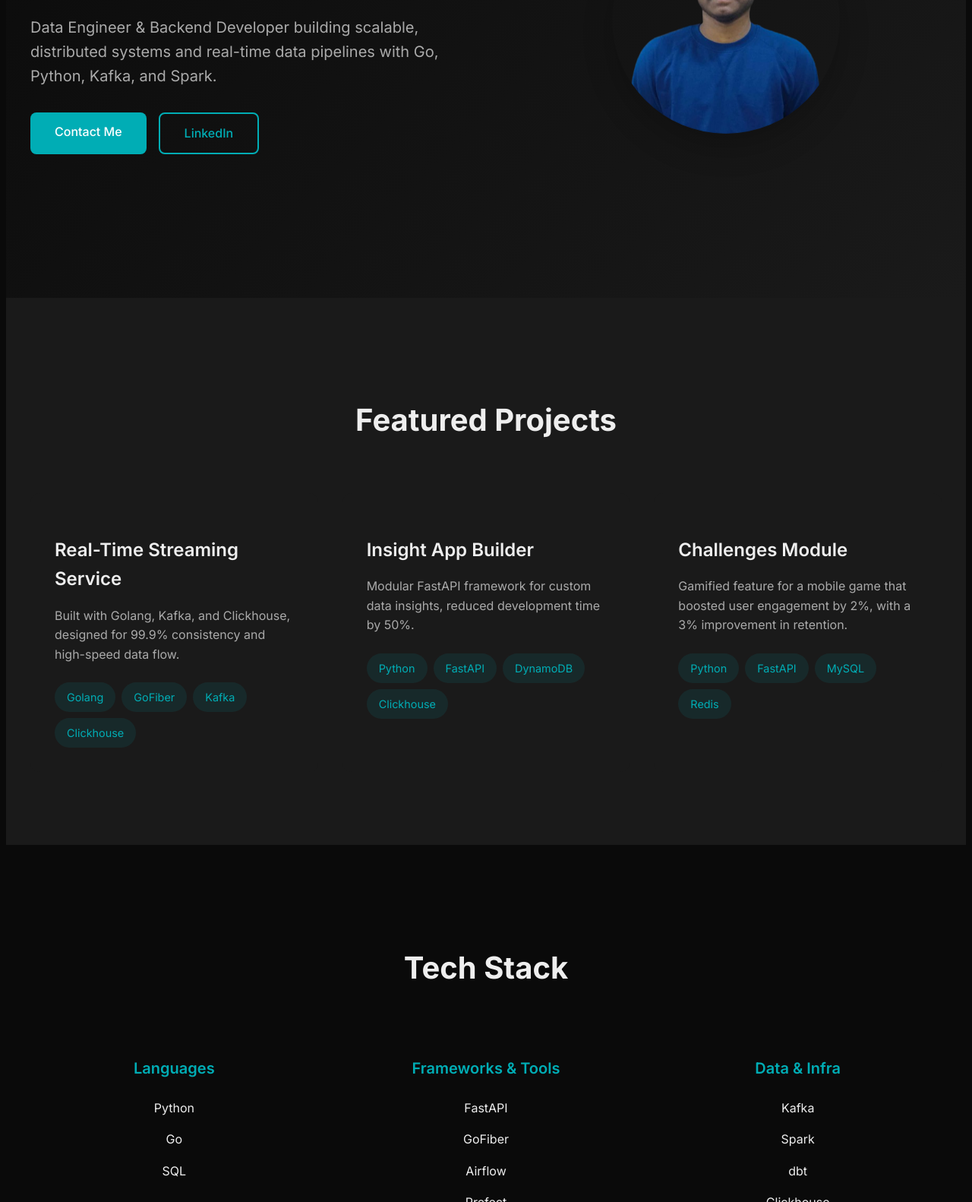
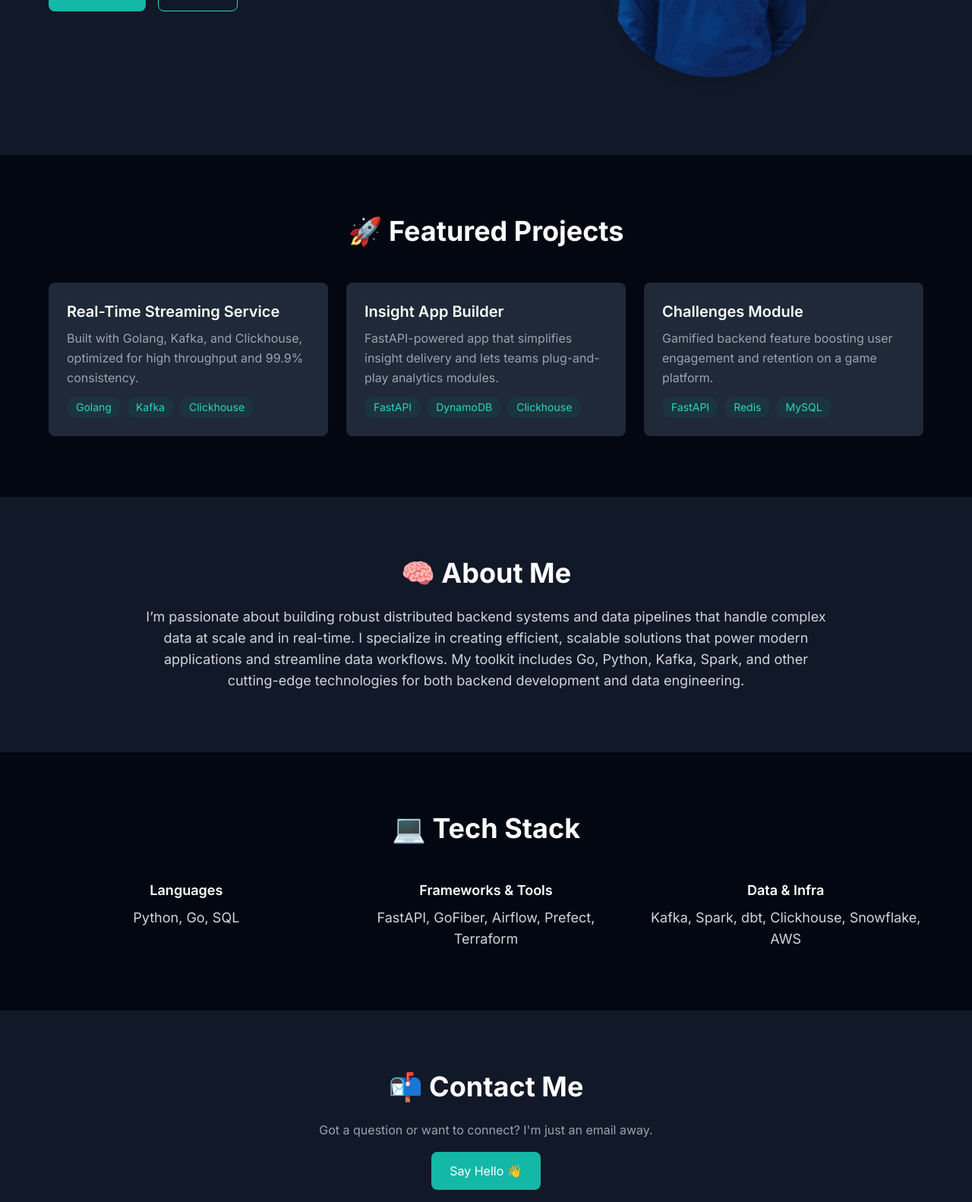
Before and after one commit to anil-masetti/anil-masetti.github.io, a plain HTML site: page index.html in a window 1280 px wide. Shown: the part 442-2024 px from the top of the page at 76% size. Drawn offline with nearby package versions, Linux system fonts and the light colour scheme.

Commit message:
Updated html content

```diff
--- a/index.html
+++ b/index.html
@@ -2,262 +2,144 @@
 <html lang="en">
 <head>
   <meta charset="UTF-8" />
-    <meta name="viewport" content="width=device-width, initial-scale=1.0" />
+  <meta name="viewport" content="width=device-width, initial-scale=1.0"/>
   <title>Anil Kumar | Data Engineer & Backend Developer</title>
+
   <meta name="description" content="Data Engineer & Backend Developer specializing in scalable systems and real-time data processing." />
-    <link rel="preconnect" href="https://fonts.googleapis.com">
-    <link rel="preconnect" href="https://fonts.gstatic.com" crossorigin>
-    <link href="https://fonts.googleapis.com/css2?family=Inter:wght@400;500;600;700&display=swap" rel="stylesheet">
+  <link rel="preconnect" href="https://fonts.googleapis.com"/>
+  <link rel="preconnect" href="https://fonts.gstatic.com" crossorigin/>
+  <link href="https://fonts.googleapis.com/css2?family=Inter:wght@400;600;700&display=swap" rel="stylesheet"/>
 
-    <meta property="og:title" content="Anil Kumar | Data Engineer & Backend Developer" />
-    <meta property="og:description" content="Data Engineer & Backend Developer specializing in scalable systems and real-time data processing." />
-    <meta property="og:type" content="website" />
-    <meta property="og:image" content="https://lovable.dev/opengraph-image-p98pqg.png" />
-
-    <meta name="twitter:card" content="summary_large_image" />
-    <meta name="twitter:site" content="@lovable_dev" />
-    <meta name="twitter:image" content="https://lovable.dev/opengraph-image-p98pqg.png" />
-
+  <script src="https://cdn.tailwindcss.com"></script>
   <style>
     body {
       font-family: 'Inter', sans-serif;
-        background-color: #0a0a0a;
-        color: #EEEEEE;
-        line-height: 1.6;
     }
-
-      .container {
-        max-width: 1200px;
-        margin: 0 auto;
-        padding: 0 2rem;
-      }
-
-      .nav-link {
-        color: #EEEEEE;
-        text-decoration: none;
-        padding: 0.5rem 1rem;
-        transition: color 0.3s ease;
-      }
-
-      .nav-link:hover {
-        color: #00ADB5;
-      }
-
-      .hero-section {
-        min-height: 90vh;
-        display: flex;
-        align-items: center;
-        background: linear-gradient(135deg, #0a0a0a 0%, #1a1a1a 100%);
-      }
-
-      .project-card {
-        background: #1a1a1a;
-        border-radius: 12px;
-        padding: 2rem;
-        transition: transform 0.3s ease;
-      }
-
-      .project-card:hover {
-        transform: translateY(-5px);
-      }
-
-      .tech-tag {
-        background: rgba(0, 173, 181, 0.1);
-        color: #00ADB5;
-        padding: 0.5rem 1rem;
-        border-radius: 20px;
-        font-size: 0.9rem;
-      }
-
-      .btn {
-        display: inline-block;
-        padding: 0.8rem 2rem;
-        border-radius: 8px;
-        font-weight: 500;
-        text-decoration: none;
-        transition: all 0.3s ease;
-      }
-
-      .btn-primary {
-        background: #00ADB5;
-        color: white;
-      }
-
-      .btn-primary:hover {
-        background: #00828a;
-      }
-
-      .btn-outline {
-        border: 2px solid #00ADB5;
-        color: #00ADB5;
-      }
-
-      .btn-outline:hover {
-        background: #00ADB5;
-        color: white;
-      }
-
-      .section {
-        padding: 6rem 0;
-      }
-
-      .grid {
-        display: grid;
-        gap: 2rem;
-      }
-
-      @media (min-width: 768px) {
-        .grid-cols-2 {
-          grid-template-columns: repeat(2, 1fr);
-        }
-
-        .grid-cols-3 {
-          grid-template-columns: repeat(3, 1fr);
-        }
-      }
-
-      .fade-in {
-        animation: fadeIn 0.5s ease-out forwards;
-      }
-
-      @keyframes fadeIn {
-        from {
-          opacity: 0;
-          transform: translateY(10px);
-        }
-        to {
-          opacity: 1;
-          transform: translateY(0);
-        }
-      }
-
     .avatar {
       animation: float 3s ease-in-out infinite;
     }
-
     @keyframes float {
       0%, 100% { transform: translateY(0); }
       50% { transform: translateY(-8px); }
     }
+    .project-card:hover {
+      transform: translateY(-5px);
+    }
   </style>
 </head>
-  <body>
-    <div id="root"></div>
-    <!-- IMPORTANT: DO NOT REMOVE THIS SCRIPT TAG OR THIS VERY COMMENT! -->
-    <script src="https://cdn.gpteng.co/gptengineer.js" type="module"></script>
-    <script type="module" src="/src/main.tsx"></script>
+<body class="bg-gray-900 text-white leading-relaxed">
 
-    <nav class="container" style="padding: 2rem 0;">
-      <div style="display: flex; justify-content: flex-end; gap: 2rem;">
-        <a href="#projects" class="nav-link">Projects</a>
-        <a href="#about" class="nav-link">About</a>
-        <a href="#tech" class="nav-link">Tech Stack</a>
-        <a href="#contact" class="nav-link">Contact</a>
+  <!-- Navbar -->
+  <nav class="container px-6 py-6 mx-auto">
+    <div class="flex justify-end gap-4 text-sm md:text-base">
+      <a href="#projects" class="text-gray-300 hover:text-teal-400 transition">Projects</a>
+      <a href="#about" class="text-gray-300 hover:text-teal-400 transition">About</a>
+      <a href="#tech" class="text-gray-300 hover:text-teal-400 transition">Tech Stack</a>
+      <a href="#contact" class="text-gray-300 hover:text-teal-400 transition">Contact</a>
     </div>
   </nav>
 
-    <section class="hero-section">
-      <div class="container grid grid-cols-2" style="gap: 4rem;">
-        <div class="fade-in">
-          <h1 style="font-size: 3.5rem; font-weight: 700; margin-bottom: 1.5rem;">
-            Hi, I'm Anil<span style="color: #00ADB5">.</span>
+  <!-- Hero Section -->
+  <section class="hero-section px-6 py-16 md:py-24">
+    <div class="container max-w-6xl mx-auto grid grid-cols-1 md:grid-cols-2 gap-12 items-center">
+      <div class="text-center md:text-left">
+        <h1 class="text-4xl md:text-5xl font-bold mb-6">
+          Hi, I'm Anil<span class="text-teal-400">.</span>
         </h1>
-          <p style="font-size: 1.25rem; color: #AAAAAA; margin-bottom: 2rem;">
-            Data Engineer & Backend Developer building scalable, distributed systems and real-time data pipelines with Go, Python, Kafka, and Spark.
+        <p class="text-lg text-gray-400 mb-6">
+          Data Engineer & Backend Developer building scalable systems and real-time pipelines with Go, Python, Kafka, and Spark.
         </p>
-          <div style="display: flex; gap: 1rem;">
-            <a href="mailto:contact@example.com" class="btn btn-primary">Contact Me</a>
-            <a href="https://linkedin.com/in/username" class="btn btn-outline" target="_blank">LinkedIn</a>
+        <div class="flex justify-center md:justify-start gap-4 flex-wrap">
+          <a href="mailto:masetti.anil@gmail.com" class="bg-teal-500 hover:bg-teal-600 text-white px-5 py-2 rounded-lg font-medium">Contact Me</a>
+          <a href="https://linkedin.com/in/anil-masetti" class="border border-teal-400 text-teal-400 px-5 py-2 rounded-lg font-medium hover:bg-teal-400 hover:text-black transition" target="_blank">LinkedIn</a>
         </div>
       </div>
-        <div style="display: flex; justify-content: center; align-items: center;">
-          <div class="avatar" style="width: 300px; height: 300px; border-radius: 50%; overflow: hidden; box-shadow: 0 20px 40px rgba(0,0,0,0.2);">
-            <img src="anil-image.png" alt="Anil Kumar" style="width: 100%; height: 130%; object-fit: cover;">
+      <div class="flex justify-center">
+        <div class="avatar w-52 h-54 md:w-72 md:h-73 rounded-full overflow-hidden shadow-lg">
+          <img src="anil-image.png" alt="Anil Kumar" class="w-full h-full object-cover"/>
         </div>
       </div>
     </div>
   </section>
 
-    <section id="projects" class="section" style="background: #1a1a1a;">
-      <div class="container">
-        <h2 style="font-size: 2.5rem; font-weight: 700; text-align: center; margin-bottom: 4rem;">Featured Projects</h2>
-        <div class="grid grid-cols-3">
-          <div class="project-card">
-            <h3 style="font-size: 1.5rem; font-weight: 600; margin-bottom: 1rem;">Real-Time Streaming Service</h3>
-            <p style="color: #AAAAAA; margin-bottom: 1.5rem;">Built with Golang, Kafka, and Clickhouse, designed for 99.9% consistency and high-speed data flow.</p>
-            <div style="display: flex; gap: 0.5rem; flex-wrap: wrap;">
-              <span class="tech-tag">Golang</span>
-              <span class="tech-tag">GoFiber</span>
-              <span class="tech-tag">Kafka</span>
-              <span class="tech-tag">Clickhouse</span>
+  <!-- Projects Section -->
+  <section id="projects" class="bg-gray-950 px-6 py-20">
+    <div class="container max-w-6xl mx-auto">
+      <h2 class="text-3xl md:text-4xl font-bold text-center mb-12">🚀 Featured Projects</h2>
+      <div class="grid gap-6 sm:grid-cols-1 md:grid-cols-2 lg:grid-cols-3">
+        <div class="bg-gray-800 p-6 rounded-lg project-card transition-transform duration-300">
+          <h3 class="text-xl font-semibold mb-2">Real-Time Streaming Service</h3>
+          <p class="text-gray-400 mb-3">Built with Golang, Kafka, and Clickhouse, optimized for high throughput and 99.9% consistency.</p>
+          <div class="flex flex-wrap gap-2 text-sm">
+            <span class="bg-teal-800 bg-opacity-20 text-teal-400 px-3 py-1 rounded-full">Golang</span>
+            <span class="bg-teal-800 bg-opacity-20 text-teal-400 px-3 py-1 rounded-full">Kafka</span>
+            <span class="bg-teal-800 bg-opacity-20 text-teal-400 px-3 py-1 rounded-full">Clickhouse</span>
           </div>
         </div>
-          <div class="project-card">
-            <h3 style="font-size: 1.5rem; font-weight: 600; margin-bottom: 1rem;">Insight App Builder</h3>
-            <p style="color: #AAAAAA; margin-bottom: 1.5rem;">Modular FastAPI framework for custom data insights, reduced development time by 50%.</p>
-            <div style="display: flex; gap: 0.5rem; flex-wrap: wrap;">
-              <span class="tech-tag">Python</span>
-              <span class="tech-tag">FastAPI</span>
-              <span class="tech-tag">DynamoDB</span>
-              <span class="tech-tag">Clickhouse</span>
+        <div class="bg-gray-800 p-6 rounded-lg project-card transition-transform duration-300">
+          <h3 class="text-xl font-semibold mb-2">Insight App Builder</h3>
+          <p class="text-gray-400 mb-3">FastAPI-powered app that simplifies insight delivery and lets teams plug-and-play analytics modules.</p>
+          <div class="flex flex-wrap gap-2 text-sm">
+            <span class="bg-teal-800 bg-opacity-20 text-teal-400 px-3 py-1 rounded-full">FastAPI</span>
+            <span class="bg-teal-800 bg-opacity-20 text-teal-400 px-3 py-1 rounded-full">DynamoDB</span>
+            <span class="bg-teal-800 bg-opacity-20 text-teal-400 px-3 py-1 rounded-full">Clickhouse</span>
           </div>
         </div>
-          <div class="project-card">
-            <h3 style="font-size: 1.5rem; font-weight: 600; margin-bottom: 1rem;">Challenges Module</h3>
-            <p style="color: #AAAAAA; margin-bottom: 1.5rem;">Gamified feature for a mobile game that boosted user engagement by 2%, with a 3% improvement in retention.</p>
-            <div style="display: flex; gap: 0.5rem; flex-wrap: wrap;">
-              <span class="tech-tag">Python</span>
-              <span class="tech-tag">FastAPI</span>
-              <span class="tech-tag">MySQL</span>
-              <span class="tech-tag">Redis</span>
+        <div class="bg-gray-800 p-6 rounded-lg project-card transition-transform duration-300">
+          <h3 class="text-xl font-semibold mb-2">Challenges Module</h3>
+          <p class="text-gray-400 mb-3">Gamified backend feature boosting user engagement and retention on a game platform.</p>
+          <div class="flex flex-wrap gap-2 text-sm">
+            <span class="bg-teal-800 bg-opacity-20 text-teal-400 px-3 py-1 rounded-full">FastAPI</span>
+            <span class="bg-teal-800 bg-opacity-20 text-teal-400 px-3 py-1 rounded-full">Redis</span>
+            <span class="bg-teal-800 bg-opacity-20 text-teal-400 px-3 py-1 rounded-full">MySQL</span>
           </div>
         </div>
       </div>
     </div>
   </section>
 
-    <section id="tech" class="section">
-      <div class="container">
-        <h2 style="font-size: 2.5rem; font-weight: 700; text-align: center; margin-bottom: 4rem;">Tech Stack</h2>
-        <div class="grid grid-cols-3">
-          <div style="text-align: center;">
-            <h3 style="color: #00ADB5; font-size: 1.25rem; font-weight: 600; margin-bottom: 1.5rem;">Languages</h3>
-            <div style="display: flex; flex-direction: column; gap: 1rem;">
-              <span>Python</span>
-              <span>Go</span>
-              <span>SQL</span>
+  <!-- About Section -->
+  <section id="about" class="bg-gray-900 px-6 py-20">
+    <div class="container max-w-4xl mx-auto text-center">
+      <h2 class="text-3xl md:text-4xl font-bold mb-6">🧠 About Me</h2>
+      <p class="text-lg text-gray-300">I’m passionate about building robust distributed backend systems and data pipelines that handle complex data at scale and in real-time. I specialize in creating efficient, scalable solutions that power modern applications and streamline data workflows. My toolkit includes Go, Python, Kafka, Spark, and other cutting-edge technologies for both backend development and data engineering.</p>
     </div>
+  </section>
+
+  <!-- Tech Stack -->
+  <section id="tech" class="bg-gray-950 px-6 py-20">
+    <div class="container max-w-6xl mx-auto">
+      <h2 class="text-3xl md:text-4xl font-bold text-center mb-12">💻 Tech Stack</h2>
+      <div class="grid md:grid-cols-3 gap-8 text-center text-gray-300 text-lg">
+        <div>
+          <h4 class="font-semibold text-white mb-2">Languages</h4>
+          <p>Python, Go, SQL</p>
         </div>
-          <div style="text-align: center;">
-            <h3 style="color: #00ADB5; font-size: 1.25rem; font-weight: 600; margin-bottom: 1.5rem;">Frameworks & Tools</h3>
-            <div style="display: flex; flex-direction: column; gap: 1rem;">
-              <span>FastAPI</span>
-              <span>GoFiber</span>
-              <span>Airflow</span>
-              <span>Prefect</span>
-              <span>Terraform</span>
+        <div>
+          <h4 class="font-semibold text-white mb-2">Frameworks & Tools</h4>
+          <p>FastAPI, GoFiber, Airflow, Prefect, Terraform</p>
         </div>
-          </div>
-          <div style="text-align: center;">
-            <h3 style="color: #00ADB5; font-size: 1.25rem; font-weight: 600; margin-bottom: 1.5rem;">Data & Infra</h3>
-            <div style="display: flex; flex-direction: column; gap: 1rem;">
-              <span>Kafka</span>
-              <span>Spark</span>
-              <span>dbt</span>
-              <span>Clickhouse</span>
-              <span>Snowflake</span>
-              <span>AWS</span>
-              <span>Docker</span>
-            </div>
+        <div>
+          <h4 class="font-semibold text-white mb-2">Data & Infra</h4>
+          <p>Kafka, Spark, dbt, Clickhouse, Snowflake, AWS</p>
         </div>
       </div>
     </div>
   </section>
 
-    <footer style="background: #0a0a0a; padding: 2rem 0; text-align: center; color: #AAAAAA;">
-      <div class="container">
-        <p>&copy; 2025 Anil Kumar. All rights reserved.</p>
+  <!-- Contact -->
+  <section id="contact" class="bg-gray-900 px-6 py-20">
+    <div class="container max-w-3xl mx-auto text-center">
+      <h2 class="text-3xl md:text-4xl font-bold mb-6">📬 Contact Me</h2>
+      <p class="text-gray-400 mb-4">Got a question or want to connect? I'm just an email away.</p>
+      <a href="mailto:masetti.anil@gmail.com" class="inline-block bg-teal-500 hover:bg-teal-600 text-white px-6 py-3 rounded-lg font-medium transition">Say Hello 👋</a>
     </div>
+  </section>
+
+  <!-- Footer -->
+  <footer class="bg-gray-800 text-gray-400 text-sm text-center py-6">
+    &copy; 2025 Anil Kumar. All rights reserved.
   </footer>
+
 </body>
 </html>
```
Lines whose indentation alone changed are shown as unchanged.
